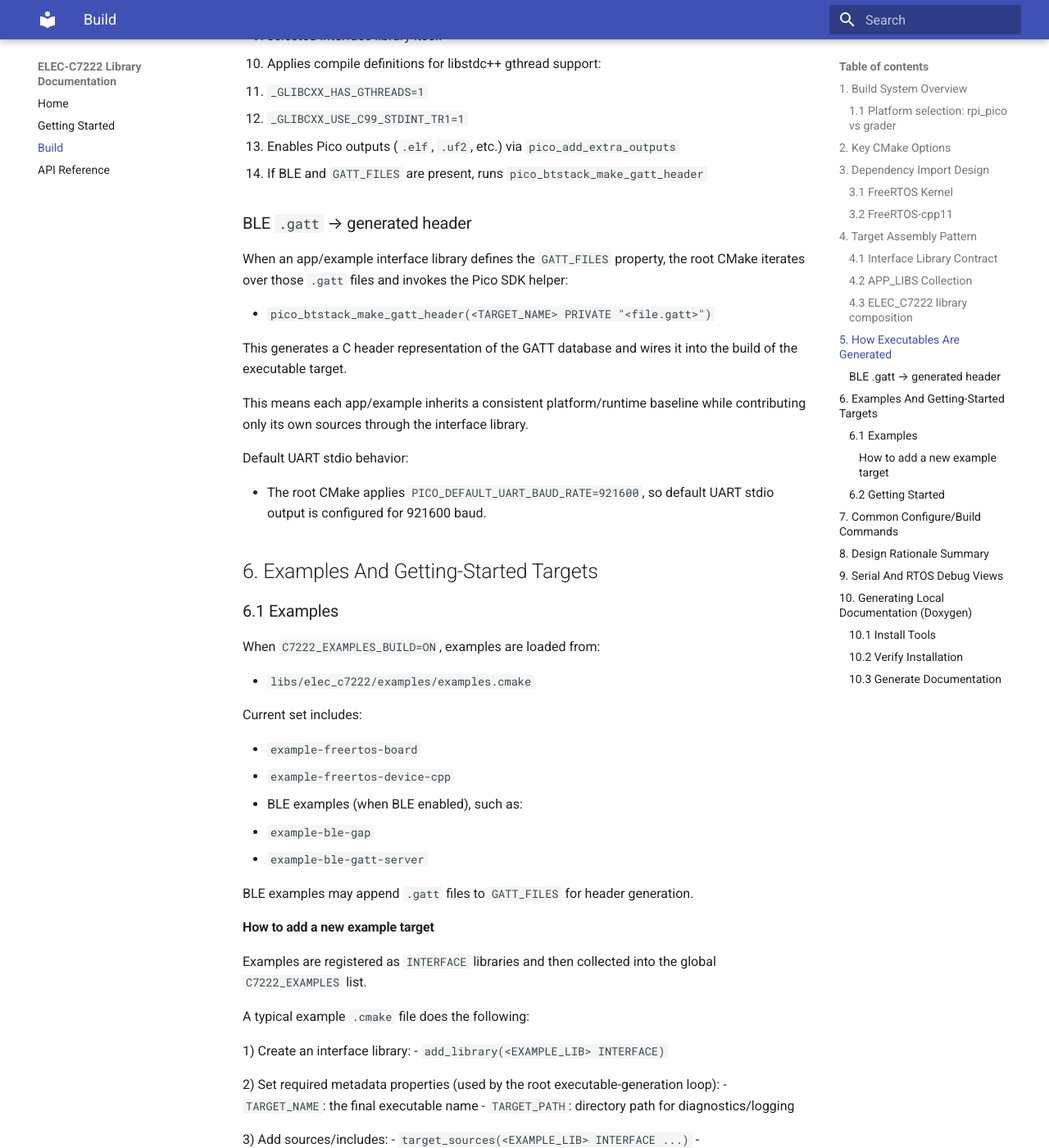
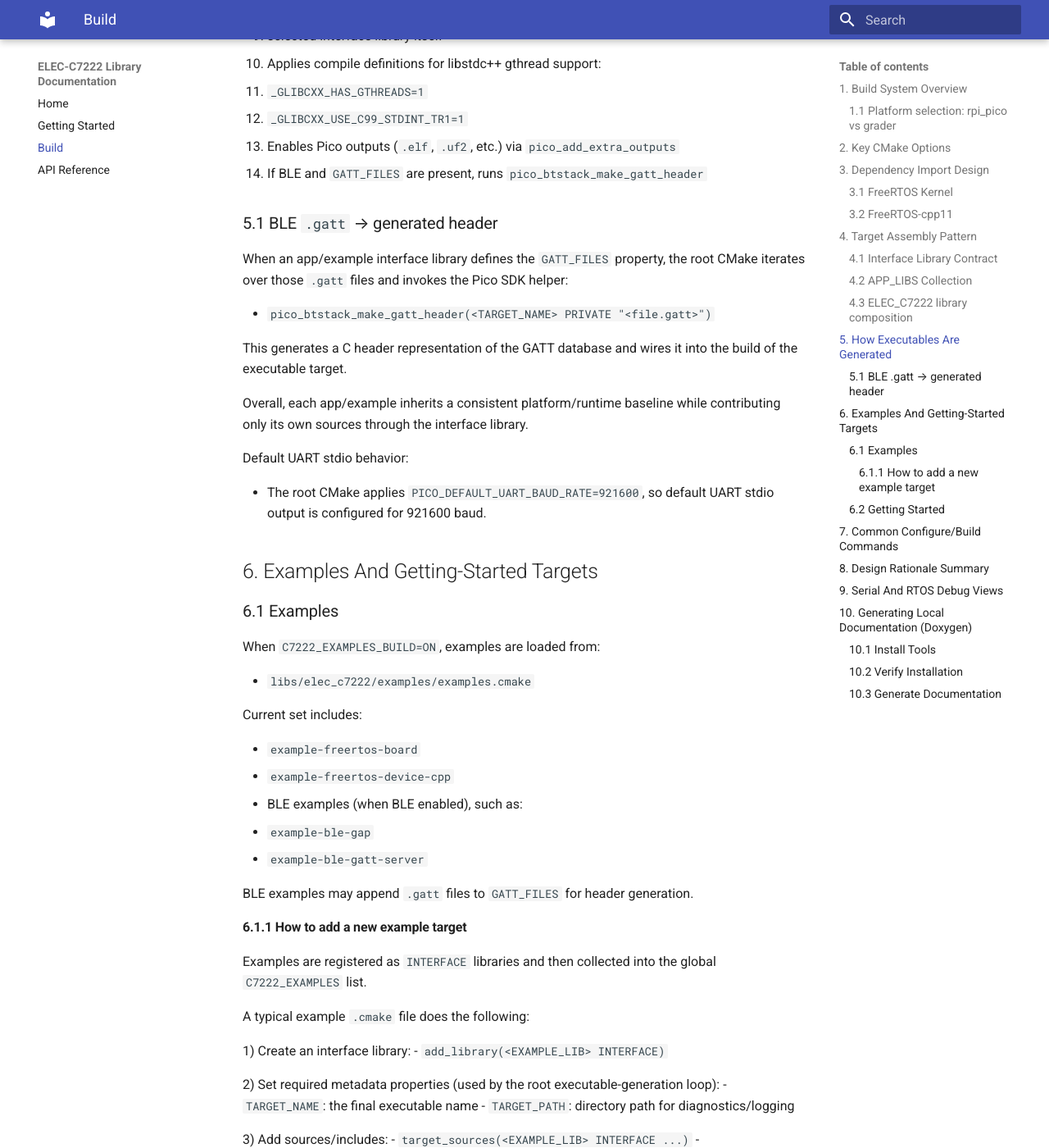
Before and after one commit to yusein-ali/c7222-development, an MkDocs documentation site: the page built from doc/markdown/building.md, in a window 1280 px wide and 1400 px high, scrolled down 4149 px. Shown: the whole window at 82% size. Built offline with MkDocs 1.6.1 and Material for MkDocs 9.7.7, drawn with Linux system fonts in a browser that asks for light colours.

Commit message:
docs: adjust subsection numbering for consistency

```diff
--- a/doc/markdown/building.md
+++ b/doc/markdown/building.md
@@ -154,7 +154,7 @@ For each entry in `APP_LIBS`, root CMake:
 5. Enables Pico outputs (`.elf`, `.uf2`, etc.) via `pico_add_extra_outputs`
 6. If BLE and `GATT_FILES` are present, runs `pico_btstack_make_gatt_header`
 
-### BLE `.gatt` → generated header
+### 5.1 BLE `.gatt` → generated header
 
 When an app/example interface library defines the `GATT_FILES` property, the root CMake iterates over those `.gatt` files and invokes the Pico SDK helper:
 
@@ -162,8 +162,7 @@ When an app/example interface library defines the `GATT_FILES` property, the roo
 
 This generates a C header representation of the GATT database and wires it into the build of the executable target.
 
-
-This means each app/example inherits a consistent platform/runtime baseline while contributing only its own sources through the interface library.
+Overall, each app/example inherits a consistent platform/runtime baseline while contributing only its own sources through the interface library.
 
 Default UART stdio behavior:
 
@@ -187,7 +186,7 @@ Current set includes:
 
 BLE examples may append `.gatt` files to `GATT_FILES` for header generation.
 
-#### How to add a new example target
+#### 6.1.1 How to add a new example target
 
 Examples are registered as `INTERFACE` libraries and then collected into the global `C7222_EXAMPLES` list.
 
```
